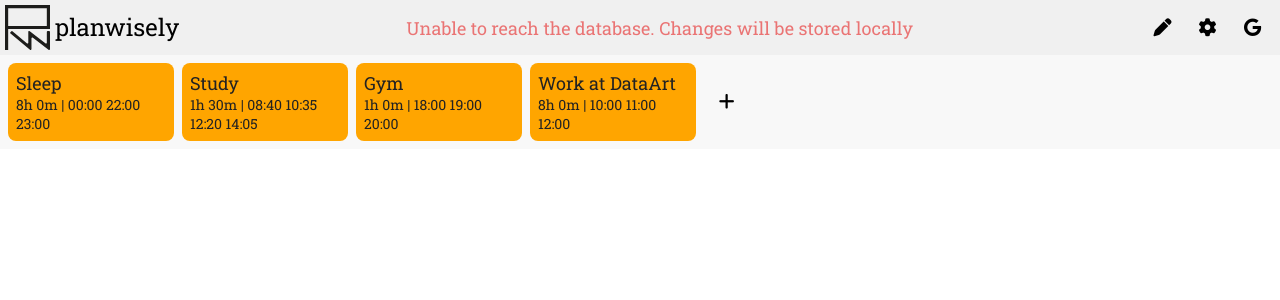
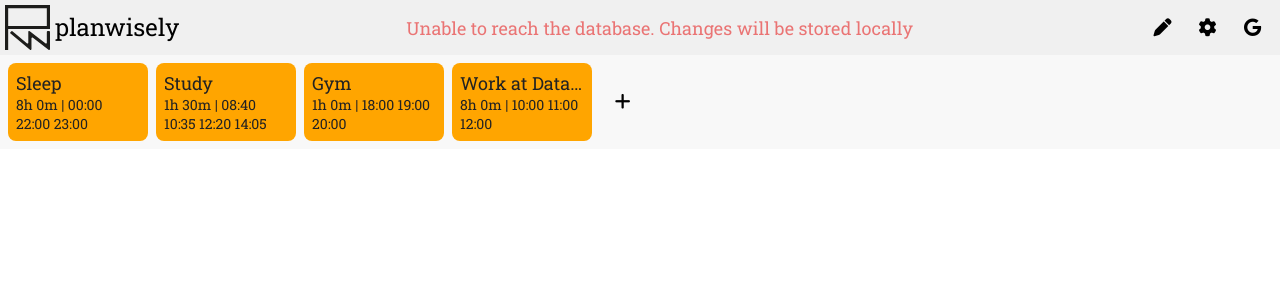
Before and after one commit to vrepetskyi/planwisely, a Next.js app: page / in a window 1280 px wide. Shown: the top 300 px of the page. Built offline with nearby package versions, Linux system fonts and the light colour scheme; no server answers.

Commit message:
bugfixes

```diff
--- a/modules/EditTemplate.js
+++ b/modules/EditTemplate.js
@@ -24,21 +24,20 @@ export default function EditTemplate({ id }) {
                 </div>
                 <div id={styles.duration}>
                     <span>Duration:</span>
-                    <TimeInput time={plan.templates[index].duration || 0} setTime={(value) => {
-                        const templates = plan.templates
-                        templates[index].duration = value
+                    <TimeInput time={plan?.templates[index]?.duration} setTime={(value) => {
+                        let templates = plan.templates
+                        if (templates[index]) templates[index].duration = value
                         setPlan({ ...plan, templates })
                     }} maxTime="720" buttons />
                 </div>
-                {plan.templates[index].snaps && <div id={styles.snaps}>
+                <div id={styles.snaps}>
                     <span>Snaps:</span>
-                    {plan.templates[index].snaps.map((snap, i) => (
+                    {plan?.templates[index]?.snaps && plan.templates[index].snaps.map((snap, i) => (
                         <div key={i}>
                             <TimeInput time={snap} setTime={(value) => {
                                 const snaps = plan.templates[index].snaps
                                 snaps[i] = value
-                                snaps.sort()
-                                setPlan({ ...plan, snaps })
+                                setPlan({ ...plan, snaps: snaps.sort((a, b) => a - b) })
                             }} maxTime="1439" />
                             <Button onClick={() => {
                                 const snaps = plan.templates[index].snaps
@@ -48,11 +47,11 @@ export default function EditTemplate({ id }) {
                         </div>
                     ))}
                     <Button onClick={() => {
-                        const snaps = plan.templates[index].snaps
+                        const snaps = plan?.templates[index]?.snaps || []
                         snaps.unshift(0)
                         setPlan({ ...plan, snaps })
                     }}><i className="fas fa-plus" /></Button>
-                </div>}
+                </div>
             </div>
             <Actions>
                 <Button hoverColor="rgb(0, 0, 0, .8)" onClick={() => router.push('/', undefined, { shallow: true })}>Ok</Button>
--- a/modules/Templates.js
+++ b/modules/Templates.js
@@ -16,16 +16,16 @@ export default function Templates() {
                     onClick={() => router.push('/template/' + template?.id, undefined, { shallow: true })}>
                     <p>{template.name}</p>
                     <p>
-                        {template.duration && `${Math.floor(template.duration / 60)}h ${template.duration % 60}m`}
-                        {template.duration && template.snaps && ' | '}
-                        {template.snaps && template.snaps.map((snap) => makeTwoDigit(Math.floor(snap / 60)) + ':' + makeTwoDigit(snap % 60)).join(' ')}
+                        {template.duration ? `${Math.floor(template.duration / 60)}h ${template.duration % 60}m` : null}
+                        {template.duration && template.snaps.length ? ' | ' : null}
+                        {template.snaps.length ? template.snaps.map((snap) => makeTwoDigit(Math.floor(snap / 60)) + ':' + makeTwoDigit(snap % 60)).join(' ') : null}
                     </p>
                 </Button>
             ))}
             <Button id={styles.add} onClick={() => {
                 let id = 0
                 while (plan.templates.find(template => template.id == id)) id++
-                setPlan({ ...plan, templates: [...plan.templates, { id, name: 'New Template' }] })
+                setPlan({ ...plan, templates: [...plan.templates, { id, name: 'New Template', duration: 0, snaps: [] }] })
                 router.push('/template/' + id, undefined, { shallow: true })
             }
             }><i className="fas fa-plus" /></Button>
--- a/modules/Text.js
+++ b/modules/Text.js
@@ -2,7 +2,7 @@ import { useEffect, useState } from 'react'
 import styles from '../styles/Text.module.css'
 
 let validationErrorTimeout, lastValue
-export default function Text({ value, setValue, maxlength, validator, format: modify, select, updateOnBlur }) {
+export default function Text({ value = '', setValue, maxlength, validator, format: modify, select, updateOnBlur }) {
     const valid = (value) => !(value.length > maxlength || value.toString().includes('  ') || value.toString()[0] == ' ' || (typeof validator === 'function' && !validator(value)))
     const format = (value) => typeof modify == 'function' ? modify(value.toString().trim()) : value.toString().trim()
 
--- a/modules/TimeInput.js
+++ b/modules/TimeInput.js
@@ -21,13 +21,13 @@ export default function TimeInput({ time, setTime, maxTime, buttons }) {
         <div id={styles.container}>
             <div className={styles.block}>
                 {buttons && <Button onClick={() => setTime(parseInt(time) + 60)}><i className="fas fa-caret-up" /></Button>}
-                <Text maxlength="3" value={hours} setValue={(value) => setTime(value * 60 + (parseInt(minutes) || 0))} validator={(value) => value % 1 == 0 || value == '-' } format={makeTwoDigit} select updateOnBlur />
+                <Text maxlength="3" value={hours || 0} setValue={(value) => setTime(value * 60 + (parseInt(minutes) || 0))} validator={(value) => value % 1 == 0 || value == '-' } format={makeTwoDigit} select updateOnBlur />
                 {buttons && <Button onClick={() => setTime(parseInt(time) - 60)}><i className="fas fa-caret-down" /></Button>}
             </div>
             <span>:</span>
             <div className={styles.block}>
                 {buttons && <Button onClick={() => setTime(parseInt(time) + 1)}><i className="fas fa-caret-up" /></Button>}
-                <Text maxlength="5" value={minutes} setValue={(value) => setTime(hours * 60 + (parseInt(value) || 0))} validator={(value) => value % 1 == 0 || value == '-' } format={makeTwoDigit} select updateOnBlur />
+                <Text maxlength="5" value={minutes || 0} setValue={(value) => setTime(hours * 60 + (parseInt(value) || 0))} validator={(value) => value % 1 == 0 || value == '-' } format={makeTwoDigit} select updateOnBlur />
                 {buttons && <Button onClick={() => setTime(parseInt(time) - 1)}><i className="fas fa-caret-down" /></Button>}
             </div>
         </div>
--- a/styles/Templates.module.css
+++ b/styles/Templates.module.css
@@ -10,7 +10,9 @@
     border-radius: 8px;
     background-color: orange;
     color: #222;
-    min-width: min-content;
+    width: fit-content;
+    max-width: 140px;
+    flex-shrink: 0;
     margin: 4px;
     display: flex;
     flex-direction: column;
@@ -18,7 +20,7 @@
 
 .template p {
     font-size: 18px;
-    max-width: 150px;
+    width: 100%;
     overflow: hidden;
     text-overflow: ellipsis;
 }
```
